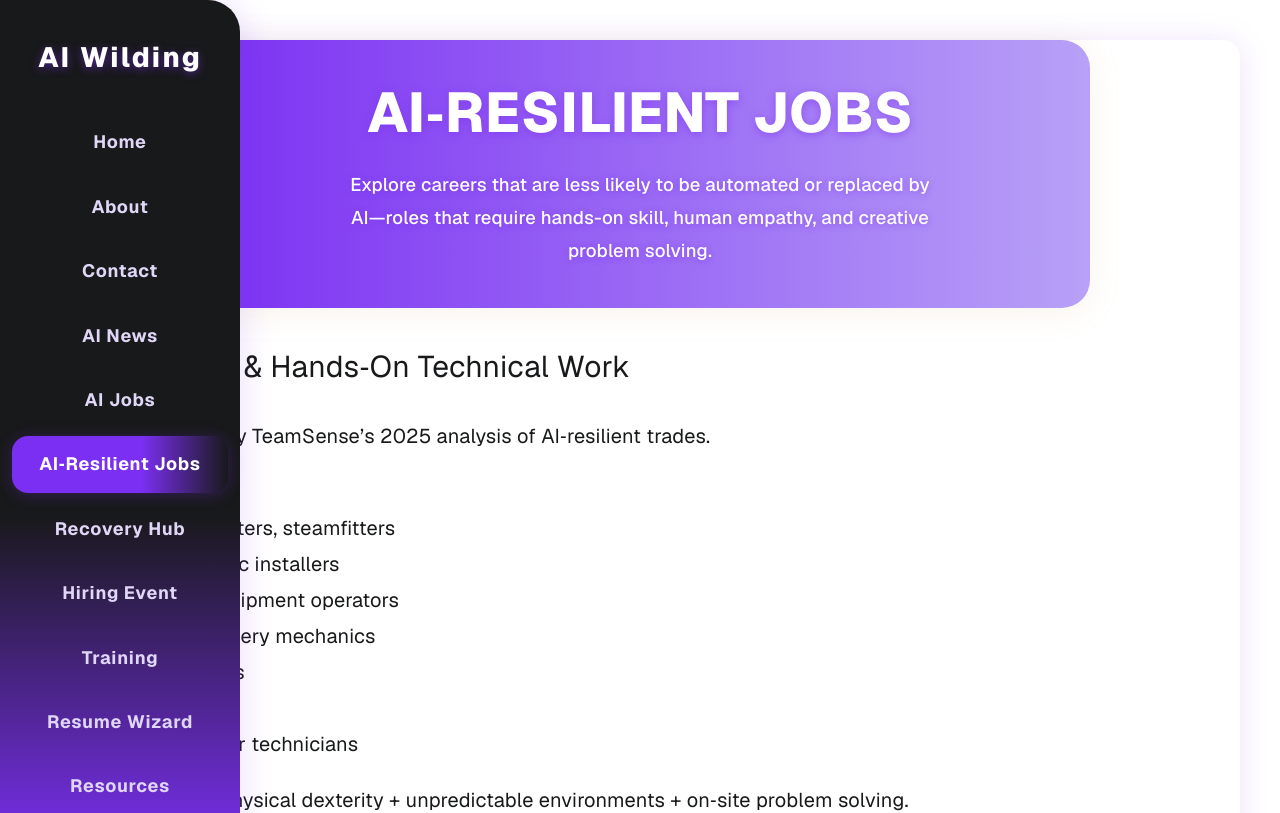
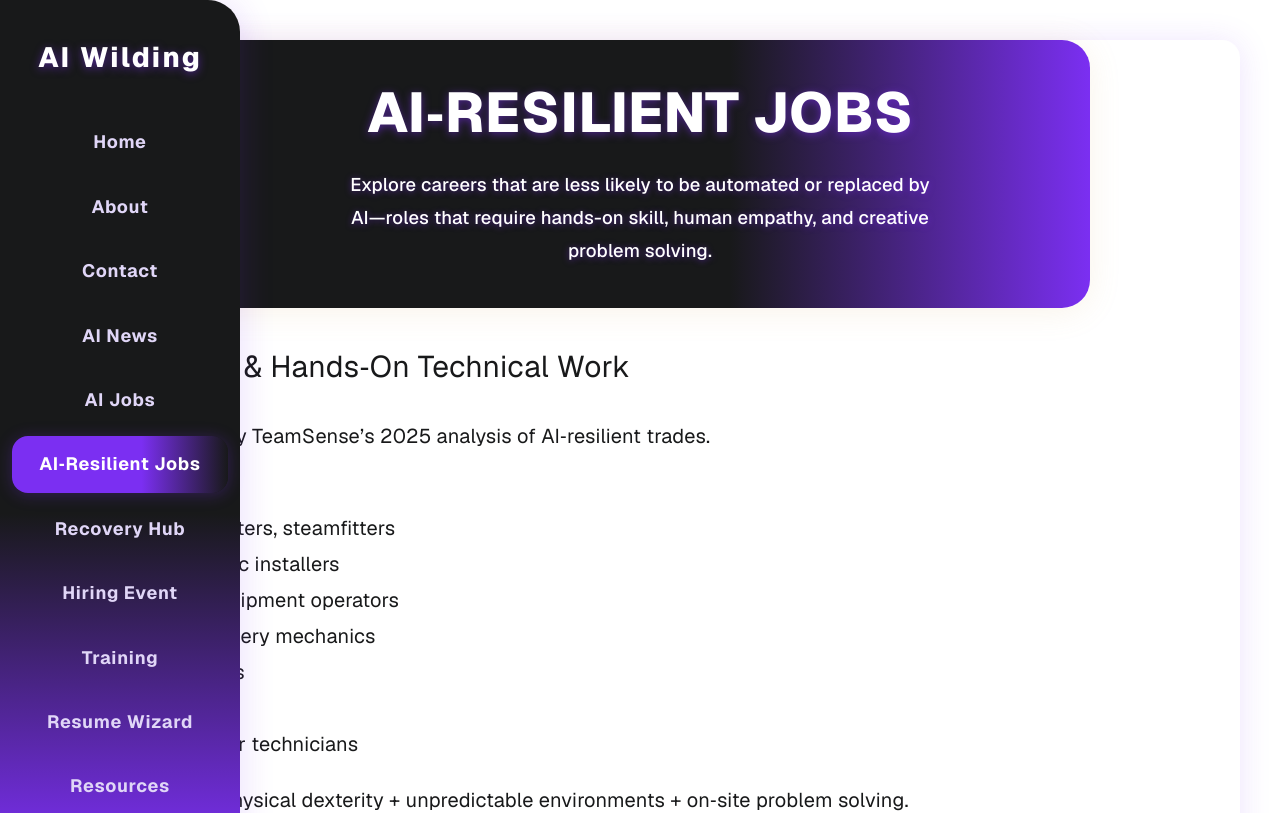
Before and after one commit to Shellzonit/auralis-sanctuary-, a Next.js app: page /admin/ai-resilient-jobs in a window 1280 px wide. Shown: the top 813 px of the page. Built offline with nearby package versions, Linux system fonts and the light colour scheme.

Commit message:
Darken AI-Resilient Jobs banner to match homepage purple gradient

```diff
--- a/app/admin/ai-resilient-jobs/page.tsx
+++ b/app/admin/ai-resilient-jobs/page.tsx
@@ -9,7 +9,7 @@ const AIResilientJobsPage = () => {
           width: '100%',
           maxWidth: 900,
           margin: '2.5rem auto 2rem auto',
-          background: 'linear-gradient(90deg, #7b2ff2 0%, #b8a1f7 100%)',
+          background: 'linear-gradient(90deg, #18191a 0%, #18191a 60%, #7b2ff2 100%)',
           borderRadius: 28,
           boxShadow: '0 4px 32px #d4a85722',
           padding: '2.5rem 0 2.5rem 0',
```
